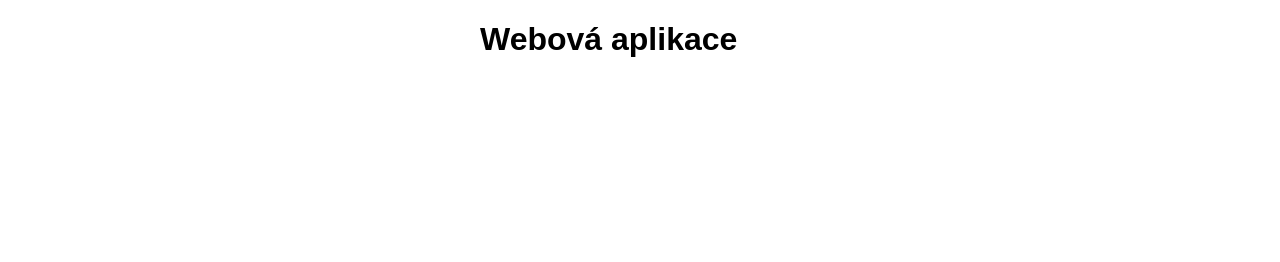
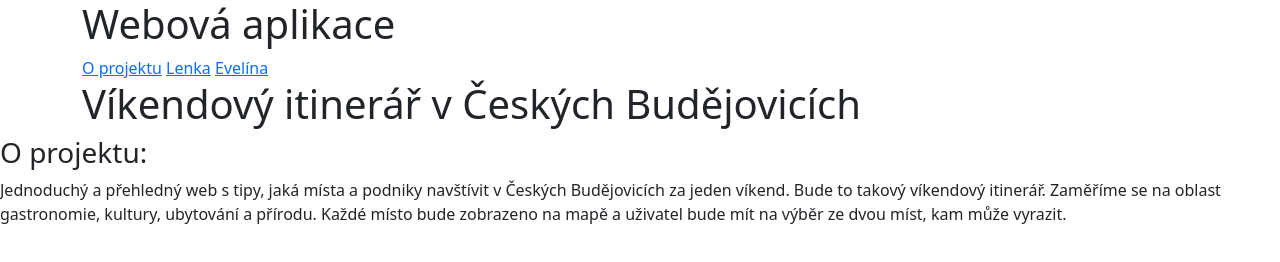
Before and after one commit to LK25156/o-projektu, a plain HTML site: page o-aplikaci/index.html in a window 1280 px wide. Drawn offline with nearby package versions, Linux system fonts and the light colour scheme.

Commit message:
Přídání lenka.html a evelina.html

```diff
--- a/o-aplikaci/index.html
+++ b/o-aplikaci/index.html
@@ -4,12 +4,32 @@
     <meta charset="UTF-8" />
     <meta name="viewport" content="width=device-width, initial-scale=1.0" />
     <link rel="stylesheet" href="style.css" />
+    <link href="https://cdn.jsdelivr.net/npm/bootstrap@5.0.2/dist/css/bootstrap.min.css" rel="stylesheet">
+<script src="https://cdn.jsdelivr.net/npm/bootstrap@5.0.2/dist/js/bootstrap.bundle.min.js"></script>
+
     <script type="module" src="script.js"></script>
-    <title>Webová aplikace</title>
+    <title>O projektu</title>
   </head>
 <body>
   <div class="container">
     <h1>Webová aplikace</h1>
+    <header>
+      <nav>
+        <a href="index.html">O projektu</a>
+        <a href="lenka.html">Lenka</a>
+        <a href="evelina.html">Evelína</a>
+      </nav>
+    </header>
+    <main>
+        <h1>Víkendový itinerář v Českých Budějovicích</h1>
+      </div>
+      <div>
+        <h3>O projektu:</h3>
+        <p>
+           Jednoduchý a přehledný web s tipy, jaká místa a podniky navštívit v Českých Budějovicích za jeden víkend. Bude to takový víkendový itinerář. Zaměříme se na oblast gastronomie, kultury, ubytování a přírodu. Každé místo bude zobrazeno na mapě a uživatel bude mít na výběr ze dvou míst, kam může vyrazit.
+        </p>
+      </div>
+    </main>
   </div>
 </body>
 </html>
```
Also changed, not shown: evelina.html (added), o-aplikaci/lenka.html (added).
